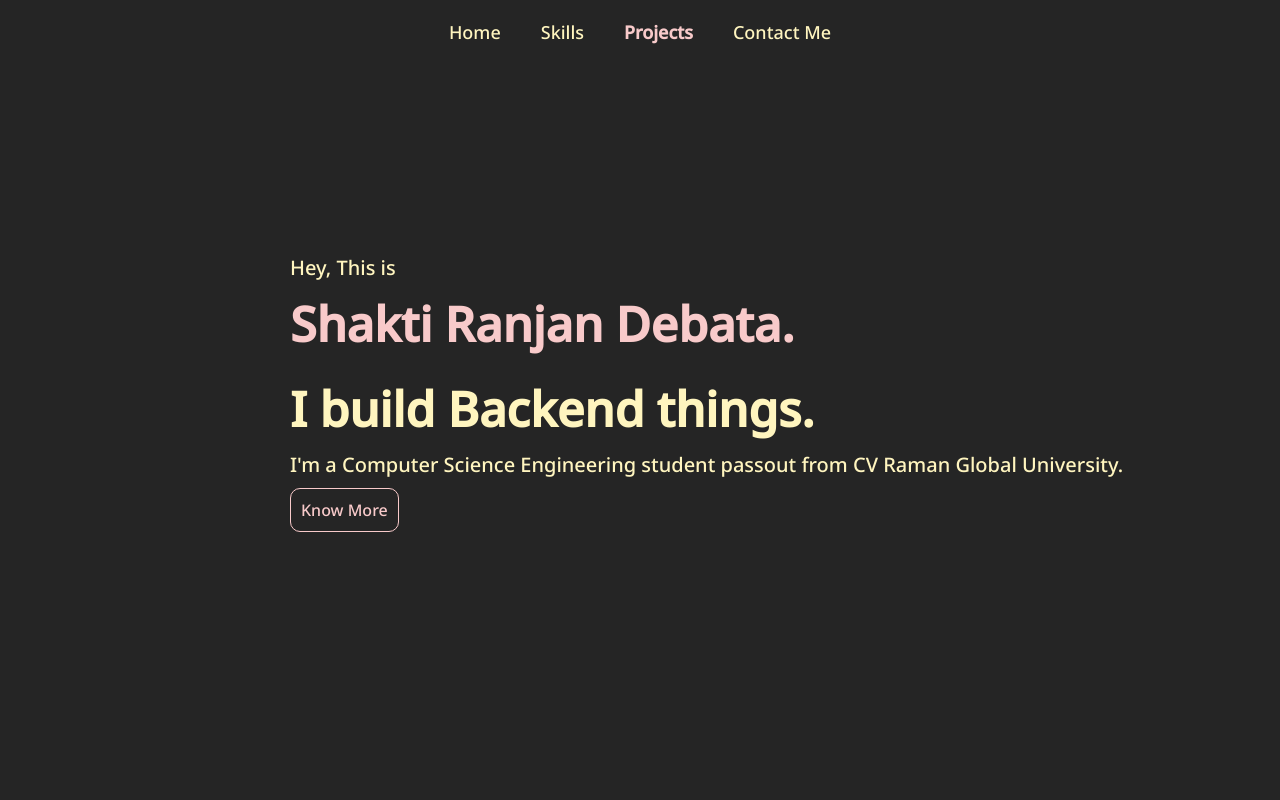
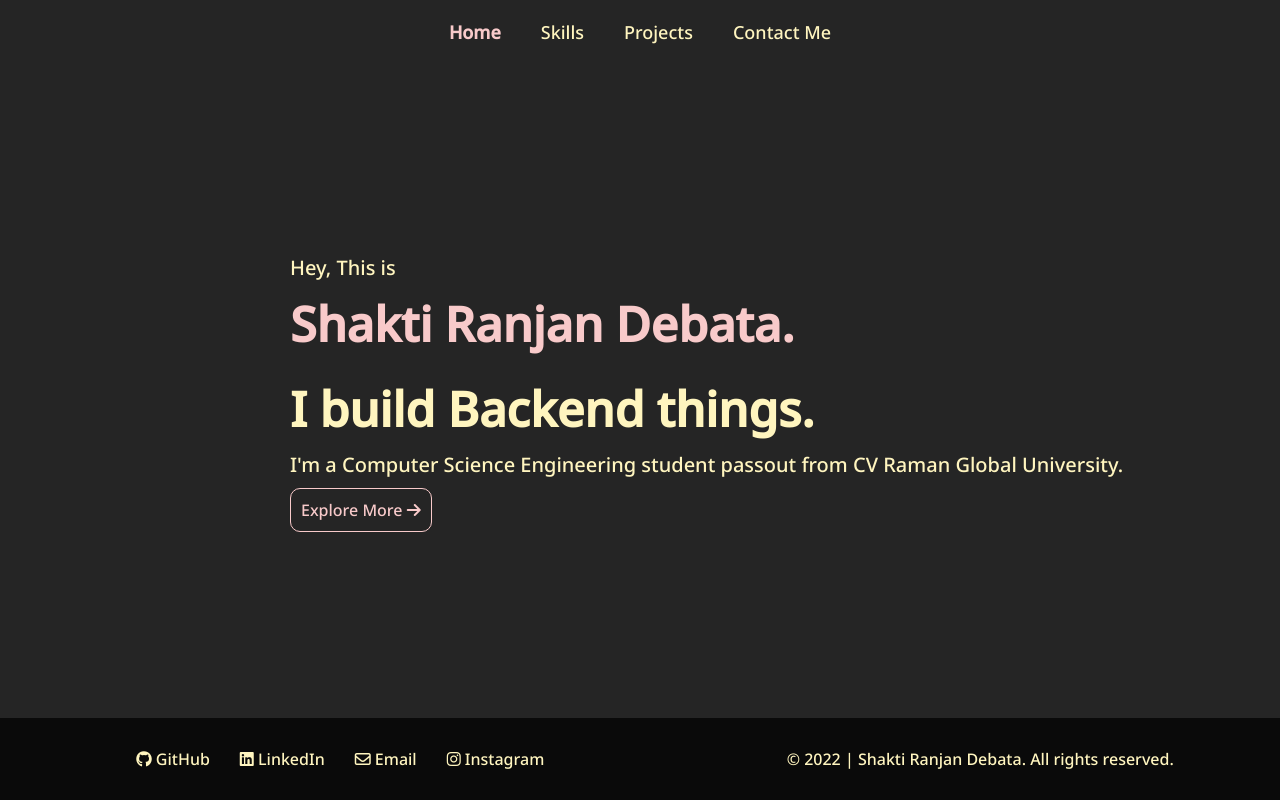
Before and after one commit to d-shaktiranjan/Portfolio, a React (Create React App) app: page / in a window 1280 px wide. Built offline with nearby package versions, Linux system fonts and the light colour scheme.

Commit message:
upgrade to react router dom 6 & use NavLink

```diff
--- a/package.json
+++ b/package.json
@@ -8,7 +8,7 @@
     "@testing-library/user-event": "^13.2.1",
     "react": "^18.2.0",
     "react-dom": "^18.2.0",
-    "react-router-dom": "5",
+    "react-router-dom": "^6.4.4",
     "react-scripts": "5.0.1",
     "web-vitals": "^2.1.0"
   },
--- a/src/App.js
+++ b/src/App.js
@@ -4,34 +4,21 @@ import { Footer } from './components/Footer';
 import { Home } from './components/Home';
 import { SkillSection } from './components/SkillSection';
 import { ContactMe } from './components/ContactMe';
-import {
-  BrowserRouter as Router,
-  Switch,
-  Route,
-} from "react-router-dom";
+import { Route, Routes } from 'react-router-dom';
 import { Projects } from './components/Projects';
 
 const App = () => {
   return (
-    <Router>
-      <div>
-        <Navbar />
-        <Switch>
-          <Route exact path="/">
-            <Home />
-          </Route>
-          <Route exact path="/skills">
-            <SkillSection />
-          </Route>
-          <Route exact path="/projects">
-            <Projects />
-          </Route>
-          <Route exact path="/contact-me">
-            <ContactMe />
-          </Route>
-        </Switch>
-      </div>
-    </Router>
+    <>
+      <Navbar />
+      <Routes>
+        <Route path='/' element={<Home />} />
+        <Route path='skills' element={<SkillSection />} />
+        <Route path='projects' element={<Projects />} />
+        <Route path='contact-me' element={<ContactMe />} />
+      </Routes>
+      <Footer />
+    </>
   );
 }
 
--- a/src/components/Home.jsx
+++ b/src/components/Home.jsx
@@ -1,5 +1,6 @@
 import React from 'react';
 import '../style/home.css';
+import { Link } from 'react-router-dom';
 
 export const Home = () => {
     return (
@@ -8,7 +9,7 @@ export const Home = () => {
             <span className='main-heading block'>Shakti Ranjan Debata.</span>
             <span className='main-heading block primary-text-color'>I build Backend things.</span>
             I'm a Computer Science Engineering student passout from CV Raman Global University.
-            <button className='primary-btn block'>Know More</button>
+            <Link to="/skills" className='primary-btn block'>Explore More <i class="fa-solid fa-arrow-right"></i></Link>
         </div>
     )
 }
--- a/src/components/Navbar.jsx
+++ b/src/components/Navbar.jsx
@@ -1,16 +1,16 @@
 import React from 'react';
 import '../style/navbar.css';
-import { Link } from 'react-router-dom';
+import { NavLink } from 'react-router-dom';
 
 export const Navbar = () => {
     return (
         <div className='flex navbar'>
             <nav>
                 <ul className='nav-links'>
-                    <li><Link to="/">Home</Link></li>
-                    <li><Link to="/skills">Skills</Link></li>
-                    <li className='active-link'><Link to="/projects">Projects</Link></li>
-                    <li><Link to="/contact-me">Contact Me</Link></li>
+                    <li><NavLink to="/">Home</NavLink></li>
+                    <li><NavLink to="/skills">Skills</NavLink></li>
+                    <li className='active-NavLink'><NavLink to="/projects">Projects</NavLink></li>
+                    <li><NavLink to="/contact-me">Contact Me</NavLink></li>
                 </ul>
             </nav>
         </div>
--- a/src/index.js
+++ b/src/index.js
@@ -1,12 +1,15 @@
 import React from 'react';
 import ReactDOM from 'react-dom/client';
+import { BrowserRouter } from 'react-router-dom';
 import App from './App';
 import reportWebVitals from './reportWebVitals';
 
 const root = ReactDOM.createRoot(document.getElementById('root'));
 root.render(
   <React.StrictMode>
-    <App />
+    <BrowserRouter>
+      <App />
+    </BrowserRouter>
   </React.StrictMode>
 );
 
--- a/src/style/navbar.css
+++ b/src/style/navbar.css
@@ -14,7 +14,7 @@
     text-underline-offset: 5px;
 }
 
-.active-link {
+ul .active {
     font-weight: bold;
     color: var(--accent-color);
 }
```
Also changed, not shown: 1 other file (tests, documents, lock files or other folders).
